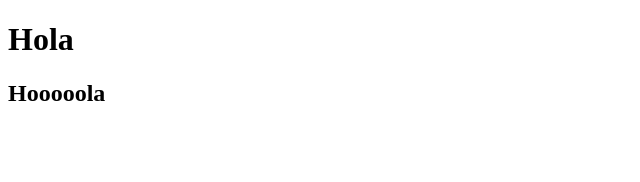
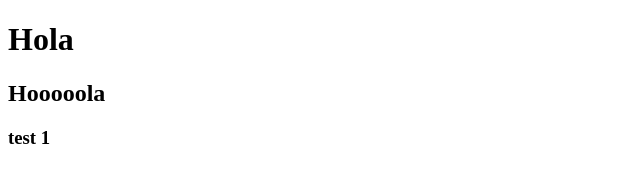
Before and after one commit to lluisgarciapons/proyecto-test, a plain HTML site: page index.html in a window 1280 px wide. Shown: the full height of the page, 0-640 px from the left. Drawn offline with Linux system fonts and the light colour scheme.

Commit message:
añadido h3 con test 1

```diff
--- a/index.html
+++ b/index.html
@@ -11,6 +11,7 @@
 <body>
     <h1>Hola</h1>
     <h2>Hooooola</h2>
+    <h3>test 1</h3>
 </body>
 
 </html>
```
